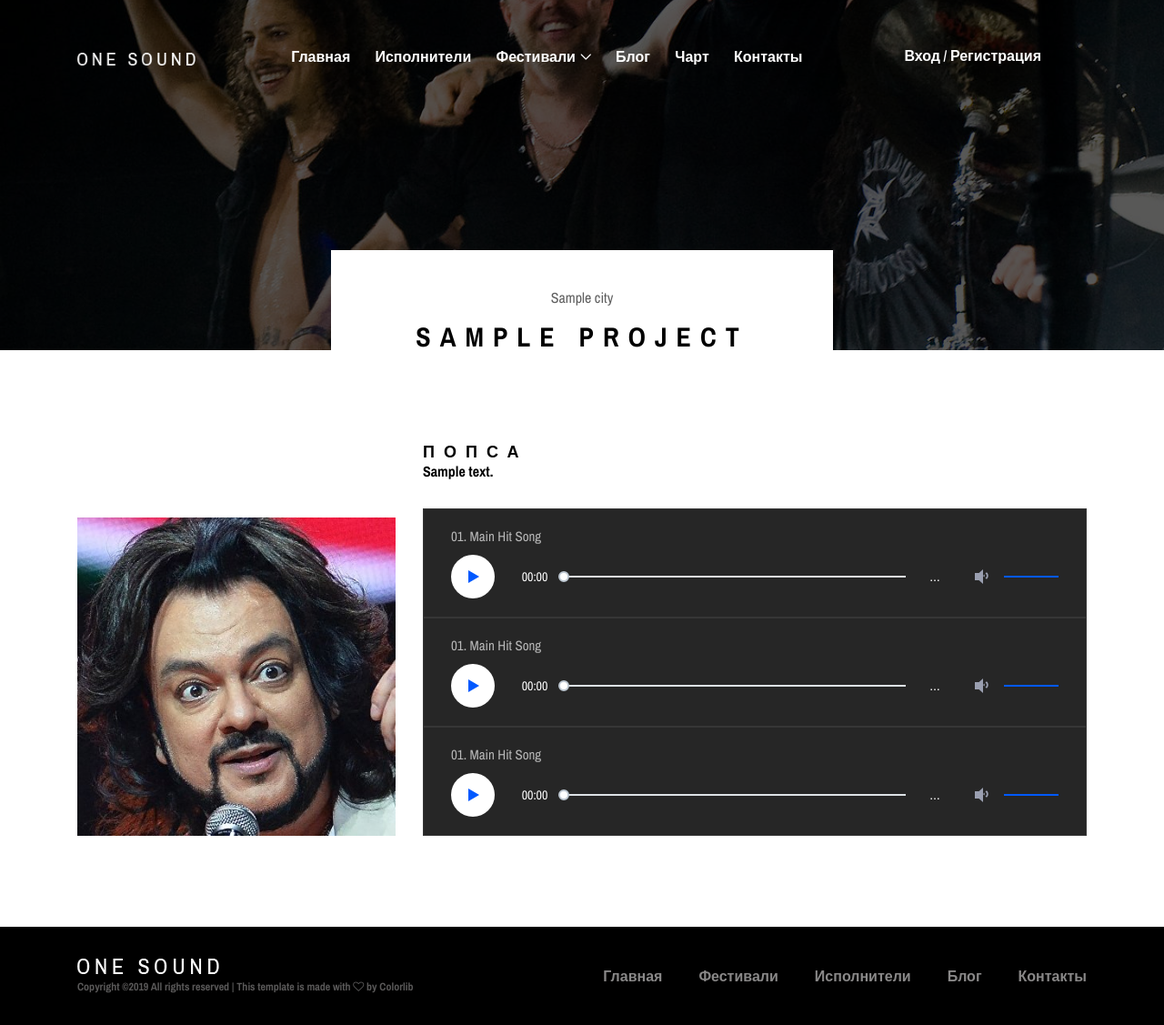
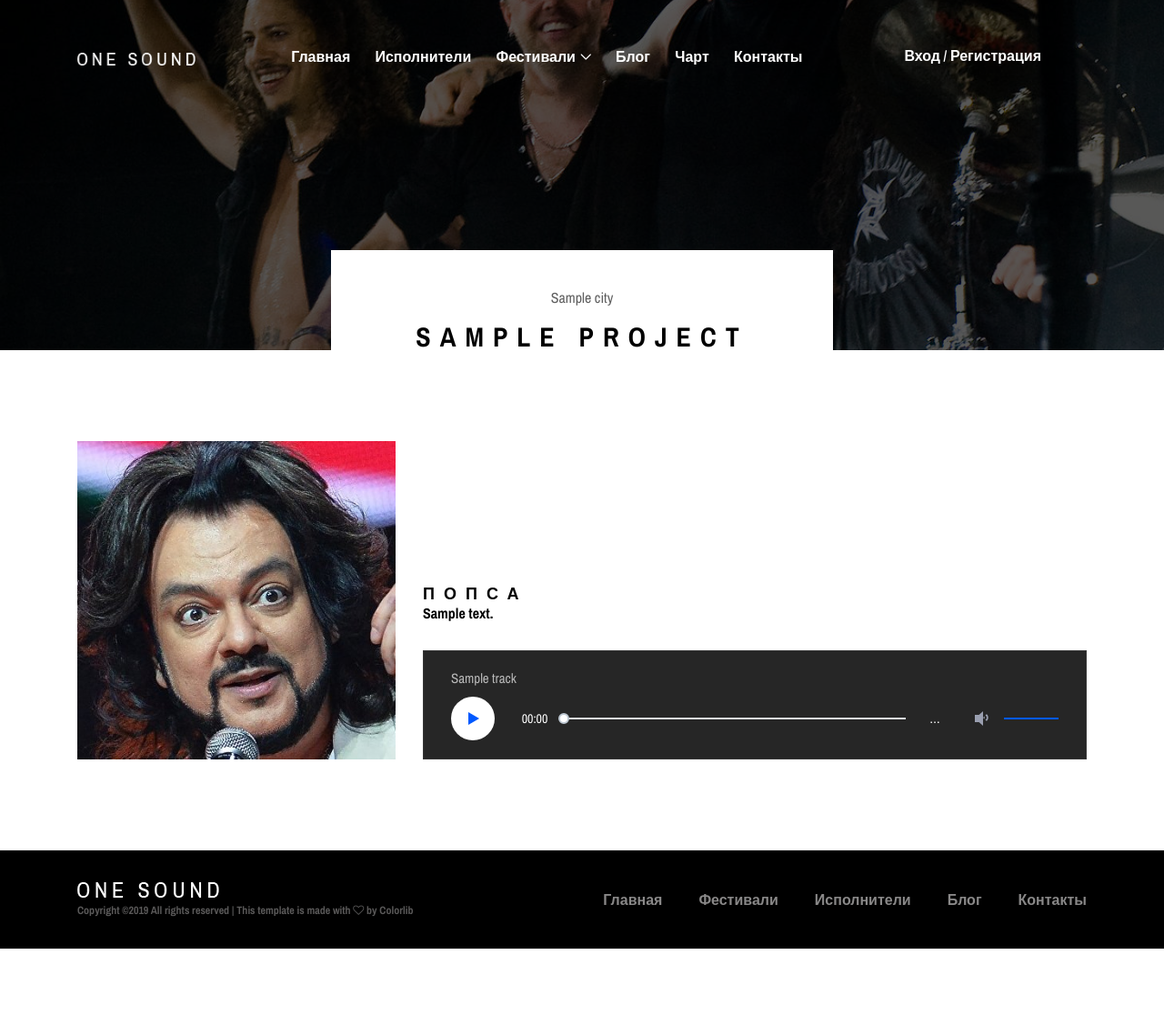
Before and after one commit to shantilabs/demobaza, a Django app: a page that uses demobaza/templates/musician.html in a window 1280 px wide. Shown: the whole page at 91% size. After the commit the page ends 1043 px from the top, so only its background shows below. Run offline with Django 3.2, Linux system fonts and the light colour scheme; data comes from the database, SQL or seed files in the repository; tables that the repository leaves empty hold one stand-in row (values such as "Sample post"); parts of the project's set-up code (start-up, migrations or seed data) failed here and were passed over; some libraries are stand-ins or nearby versions; some web fonts are replaced.

Commit message:
Треки вгружаются на профиль

```diff
--- a/demobaza/fixtures/filipp.json
+++ b/demobaza/fixtures/filipp.json
@@ -32,8 +32,7 @@
       "short_text": "Бедросыч такой бедросыч",
       "long_text": "Он любит перья и носки",
       "city": "1",
-      "genres": "1",
-      "userpic": "kirkor.jpg"
+      "genres": "1"
     }
   },
 
@@ -47,8 +46,7 @@
       "short_text": "Бедросыч такой бедросыч",
       "long_text": "Он любит перья и носки",
       "city": "2",
-      "genres": "1",
-      "userpic": "filipp.jpg"
+      "genres": "1"
     }
   },
 
@@ -92,5 +90,35 @@
       "city": "2",
       "genres": "2"
     }
+  },
+    {
+    "model": "demobaza.Track",
+    "pk": 1,
+    "fields": {
+      "created": "2018-07-29 09:17:13.812189",
+      "title": "Первая хорошая песенка",
+      "file": "test1",
+      "project": "4"
+    }
+  },
+      {
+    "model": "demobaza.Track",
+    "pk": 2,
+    "fields": {
+      "created": "2018-07-29 09:17:13.812189",
+      "title": "Вторая хорошая песенка",
+      "file": "test2",
+      "project": "4"
+    }
+  },
+      {
+    "model": "demobaza.Track",
+    "pk": 3,
+    "fields": {
+      "created": "2018-07-29 09:17:13.812189",
+      "title": "Третья хорошая песенка",
+      "file": "test3",
+      "project": "4"
+    }
   }
 ]
--- a/demobaza/templates/musician.html
+++ b/demobaza/templates/musician.html
@@ -36,31 +36,17 @@
                             </h2>
                             <h6>{{ musician.long_text }}</h6>
                         </div>
-
+                    {% for music in musics %}
                         <div class="song-play-area">
                             <div class="song-name">
-                                <p>01. Main Hit Song</p>
+                                <p>{{ music.title }}</p>
                             </div>
                             <audio preload="auto" controls>
-                                <source src="audio/dummy-audio.mp3">
+                                <source src="{{ music.file.url }}.mp3">
                             </audio>
                         </div>
-                        <div class="song-play-area">
-                            <div class="song-name">
-                                <p>01. Main Hit Song</p>
-                            </div>
-                            <audio preload="auto" controls>
-                                <source src="audio/dummy-audio.mp3">
-                            </audio>
-                        </div>
-                        <div class="song-play-area">
-                            <div class="song-name">
-                                <p>01. Main Hit Song</p>
-                            </div>
-                            <audio preload="auto" controls>
-                                <source src="audio/dummy-audio.mp3">
-                            </audio>
-                        </div>
+                     {% endfor %}
+
                     </div>
                 </div>
             </div>
--- a/demobaza/views.py
+++ b/demobaza/views.py
@@ -1,6 +1,6 @@
 from django.shortcuts import render
 
-from .models import Project
+from .models import Project, Track
 
 
 def home(request):
@@ -10,4 +10,6 @@ def home(request):
 
 
 def musician(request, slug):
-    return render(request, 'musician.html', {'musician': Project.objects.filter(slug=slug).first()})
+    project = Project.objects.filter(slug=slug).first()
+    music = Track.objects.filter(project=project.pk)
+    return render(request, 'musician.html', {'musician': project, 'musics': music})
```
